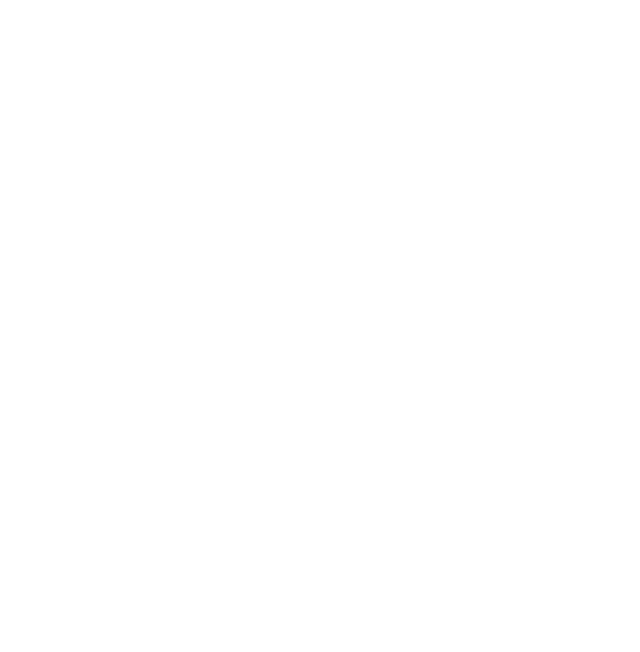
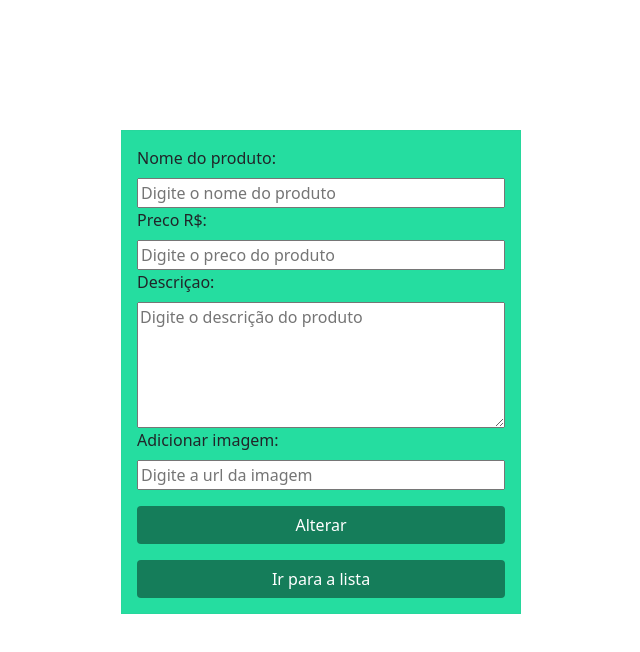
Before and after one commit to WillianDamasceno/e-commerce, a plain HTML site: page frontend/admin/produtos/alterar.html in a window 1280 px wide. Shown: the whole page, without its empty margins (319-959 px from the left). Drawn offline with nearby package versions, Linux system fonts and the light colour scheme; no server answers.

Commit message:
Página de alteração dos produtos

```diff
--- a/backend/controllers/produtos.js
+++ b/backend/controllers/produtos.js
@@ -16,7 +16,7 @@ export async function getProduto(req, res) {
     [params.codigo_produto]
   );
 
-  res.status(200).json({ produto: produto.rows[0] ?? null });
+  res.status(200).json(produto.rows[0] ?? null);
 }
 
 export async function createProduto(req, res) {
--- a/frontend/admin/produtos/alterar.html
+++ b/frontend/admin/produtos/alterar.html
@@ -4,6 +4,130 @@
     <meta charset="UTF-8" />
     <meta name="viewport" content="width=device-width, initial-scale=1.0" />
     <title>Document</title>
+
+    <link
+      rel="stylesheet"
+      href="https://stackpath.bootstrapcdn.com/bootstrap/4.1.3/css/bootstrap.min.css"
+      integrity="sha384-MCw98/SFnGE8fJT3GXwEOngsV7Zt27NXFoaoApmYm81iuXoPkFOJwJ8ERdknLPMO"
+      crossorigin="anonymous"
+    />
+
+    <style>
+      body {
+        font-family: system-ui, -apple-system, BlinkMacSystemFont, "Segoe UI",
+          Roboto, Oxygen, Ubuntu, Cantarell, "Open Sans", "Helvetica Neue",
+          sans-serif;
+      }
+      main {
+        max-width: 400px;
+        margin: auto;
+        margin-top: 130px;
+        padding: 15px;
+        border: 1px solid rgb(39, 215, 156);
+
+        background-color: rgb(37, 221, 160);
+      }
+
+      form {
+        display: flex;
+        flex-direction: column;
+      }
+
+      .btn {
+        background-color: rgb(21, 125, 90);
+        color: white;
+      }
+    </style>
   </head>
-  <body></body>
+  <body>
+    <main>
+      <form class="d-flex flex-column" id="form">
+        <label for="nome">Nome do produto:</label>
+
+        <input
+          id="nome"
+          type="text"
+          placeholder="Digite o nome do produto"
+          name="nome"
+        />
+
+        <label for="preco">Preco R$:</label>
+
+        <input
+          id="preco"
+          type="number"
+          name="preco"
+          placeholder="Digite o preco do produto"
+        />
+
+        <label for="descricao">Descriçao:</label>
+
+        <textarea
+          id="descricao"
+          name="descricao"
+          rows="5"
+          placeholder="Digite o descrição do produto"
+        ></textarea>
+
+        <label for="imagem">Adicionar imagem:</label>
+
+        <input
+          id="imagem"
+          name="imagem"
+          type="text"
+          placeholder="Digite a url da imagem"
+        />
+
+        <button type="submit" class="btn mt-3">Alterar</button>
+        <a href="lista.html" class="btn mt-3">Ir para a lista</a>
+      </form>
+    </main>
+
+    <script type="module" defer>
+      const form = document.querySelector("#form");
+
+      const searchParams = new URLSearchParams(window.location.search);
+      const codigo_produto = Number(searchParams.get("codigo_produto"));
+
+      const res = await fetch(
+        `http://localhost:3000/produto/${codigo_produto}`
+      );
+      const produto = await res.json();
+
+      const nome = produto["nome"];
+      const descricao = produto["descricao"];
+      const preco = produto["preco"];
+      const imagem = produto["imagem"];
+
+      form.nome.value = nome;
+      form.descricao.value = descricao;
+      form.preco.value = preco;
+      form.imagem.value = imagem;
+
+      form.addEventListener("submit", async (e) => {
+        e.preventDefault();
+
+        const nome = form.nome.value;
+        const preco = Number(form.preco.value);
+        const descricao = form.descricao.value;
+        const imagem = form.imagem.value;
+
+        console.log({ nome, preco, descricao, imagem });
+
+        await fetch("http://localhost:3000/produto", {
+          method: "PATCH",
+          headers: {
+            "Content-Type": "application/json",
+          },
+          body: JSON.stringify({
+            codigo_produto,
+            nome,
+            preco,
+            descricao,
+            imagem,
+          }),
+        });
+      });
+    </script>
+  </body>
 </html>
```
Also changed, not shown: frontend/admin/produtos/cadastro.html (+6 -1 lines).
